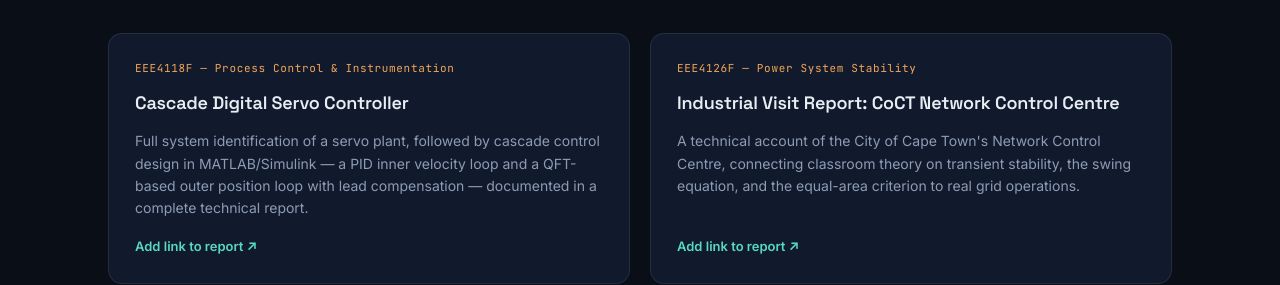
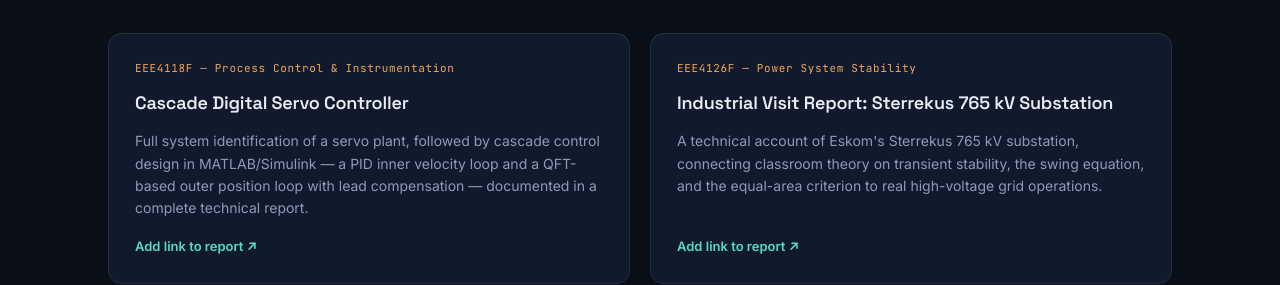
Before and after one commit to khuselamtolo/e-portfolio, a plain HTML site: page index.html in a window 1280 px wide. Shown: the part 3030-3315 px from the top of the page. Drawn offline with Linux system fonts and the light colour scheme.

Commit message:
Add files via upload

```diff
--- a/index.html
+++ b/index.html
@@ -411,8 +411,8 @@
       </div>
       <div class="art-card">
         <span class="code">EEE4126F — Power System Stability</span>
-        <h3>Industrial Visit Report: CoCT Network Control Centre</h3>
-        <p>A technical account of the City of Cape Town's Network Control Centre, connecting classroom theory on transient stability, the swing equation, and the equal-area criterion to real grid operations.</p>
+        <h3>Industrial Visit Report: Sterrekus 765 kV Substation</h3>
+        <p>A technical account of Eskom's Sterrekus 765 kV substation, connecting classroom theory on transient stability, the swing equation, and the equal-area criterion to real high-voltage grid operations.</p>
         <a class="art-link" href="#" onclick="return false;">Add link to report ↗</a>
       </div>
       <div class="art-card">
```
